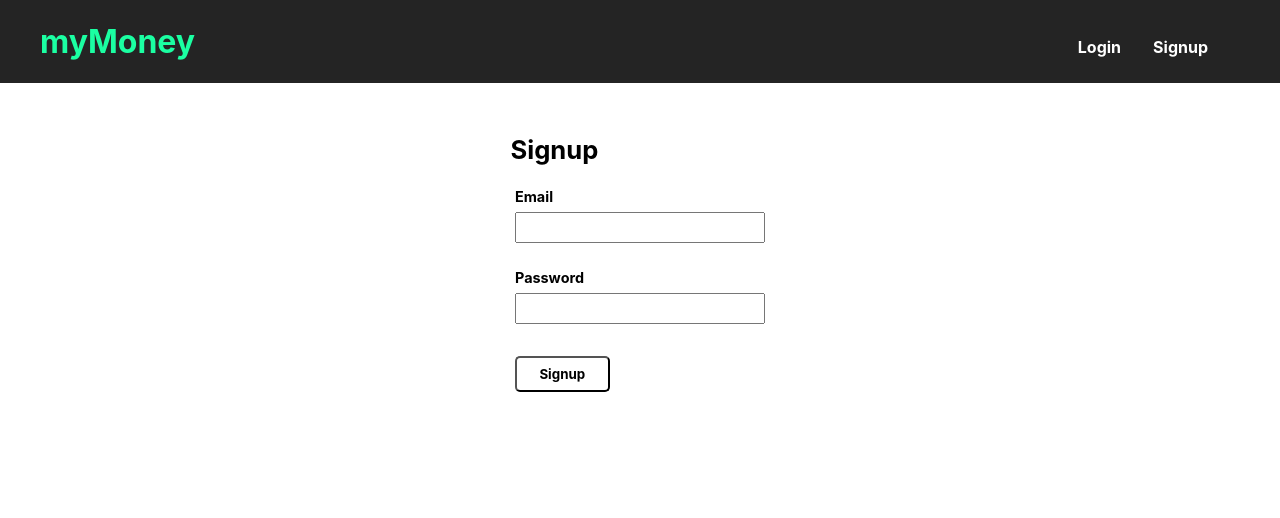
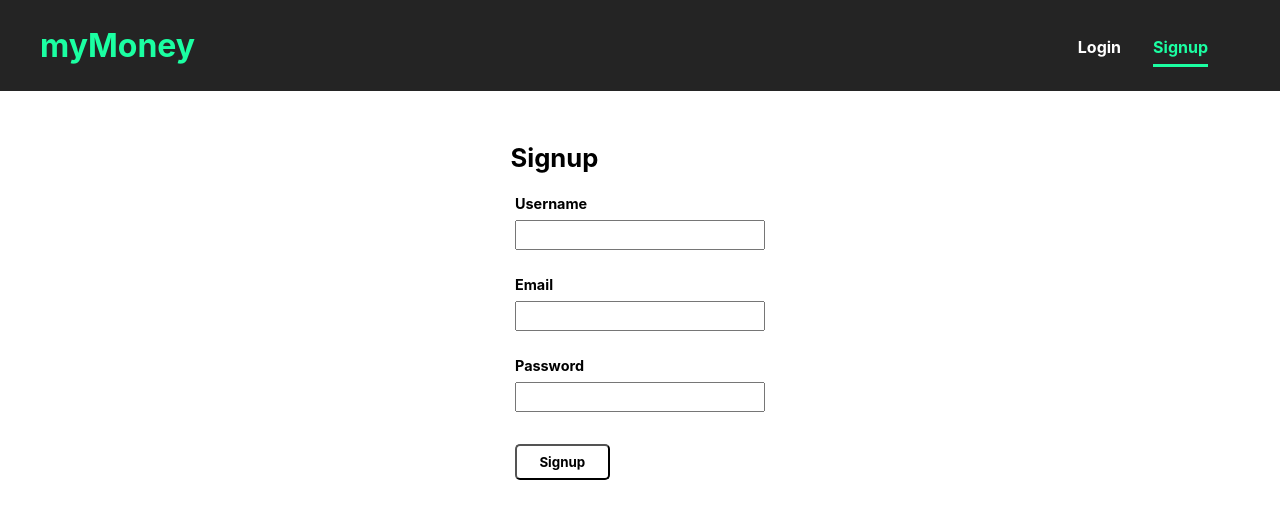
Before and after one commit to SheriefElnahas/react-small-projects, a React app in the folder 07-finance-tracker/: page /signup in a window 1280 px wide. Shown: the top 518 px of the page. Built offline with nearby package versions, Linux system fonts and the light colour scheme; the HTML template or start-up script is replaced by a standard one.

Commit message:
Improve Navbar UI

```diff
--- a/07-finance-tracker/src/App.jsx
+++ b/07-finance-tracker/src/App.jsx
@@ -15,7 +15,6 @@ function App() {
         <Route path="/" element={<Home />} />
         <Route path="/signup" element={<Signup />} />
       </Routes>
-
     </div>
   );
 }
--- a/07-finance-tracker/src/UI/Input.jsx
+++ b/07-finance-tracker/src/UI/Input.jsx
@@ -1,11 +1,9 @@
 import { useState } from 'react';
 import './Input.css';
 
-function Input({ type, name }) {
-  const [input, setInput] = useState('');
-
+function Input({ type, name, value, setValue }) {
   function handleChange(e) {
-    setInput(e.target.value);
+    setValue(e.target.value);
   }
 
   return (
@@ -13,9 +11,55 @@ function Input({ type, name }) {
       <label className="form__label" htmlFor={name}>
         {name[0].toUpperCase() + name.slice(1)}
       </label>
-      <input className="form__input" type={type} name={name} id={name} value={input} onChange={handleChange} />
+      <input className="form__input" type={type} name={name} id={name} value={value} onChange={handleChange} />
     </div>
   );
 }
 
 export default Input;
+
+// import { useState } from 'react';
+// import './Input.css';
+
+// function Input({ type, name, onSubmit }) {
+//   const [input, setInput] = useState('');
+
+//   function handleChange(e) {
+//     setInput(e.target.value);
+//     onSubmit(name, e.target.value); // pass the name and value to the parent component
+//   }
+
+//   return (
+//     <div className="form__control">
+//       <label className="form__label" htmlFor={name}>
+//         {name[0].toUpperCase() + name.slice(1)}
+//       </label>
+//       <input className="form__input" type={type} name={name} id={name} value={input} onChange={handleChange} />
+//     </div>
+//   );
+// }
+
+// function ParentComponent() {
+//   const [formValues, setFormValues] = useState({});
+
+//   function handleInputChange(name, value) {
+//     setFormValues({...formValues, [name]: value });
+//   }
+
+//   return (
+//     <div>
+//       <Input type="text" name="firstName" onSubmit={handleInputChange} />
+//       <Input type="text" name="lastName" onSubmit={handleInputChange} />
+//       <ChildComponent formValues={formValues} />
+//     </div>
+//   );
+// }
+
+// function ChildComponent({ formValues }) {
+//   return (
+//     <div>
+//       <p>First Name: {formValues.firstName}</p>
+//       <p>Last Name: {formValues.lastName}</p>
+//     </div>
+//   );
+// }
--- a/07-finance-tracker/src/components/Navbar.css
+++ b/07-finance-tracker/src/components/Navbar.css
@@ -27,9 +27,16 @@
 .nav__link {
   color: #fff;
   margin-top: 0.7rem;
+  padding-bottom:0.3rem;
+  border-bottom:3px solid transparent;
 }
 
 .nav__link:hover {
   color:#1bffa2;
+  border-bottom:3px solid #1bffa2;
+}
 
+.active {
+  color:#1bffa2;
+  border-bottom:3px solid #1bffa2;
 }
--- a/07-finance-tracker/src/components/Navbar.jsx
+++ b/07-finance-tracker/src/components/Navbar.jsx
@@ -1,13 +1,13 @@
-import { NavLink } from 'react-router-dom';
+import { NavLink, Link } from 'react-router-dom';
 
 import './Navbar.css';
 function Navbar() {
   return (
     <nav className="nav">
       <div className="container">
-        <NavLink to="/" >
+        <Link to="/" >
         <h1 className="nav__logo">myMoney</h1>
-        </NavLink>
+        </Link>
 
         <ul className="nav__list">
           <li className="nav__item">
--- a/07-finance-tracker/src/pages/Signup.jsx
+++ b/07-finance-tracker/src/pages/Signup.jsx
@@ -5,31 +5,25 @@ import Button from '../UI/Button';
 import Input from '../UI/Input';
 
 function Signup() {
-  const [input, setInput] = useState('');
+  const [username, setUsername] = useState('');
+  const [email, setEmail] = useState('');
+  const [password, setPassword] = useState('');
 
   function handleSubmit(e) {
     e.preventDefault();
 
-    console.log(input);
+    console.log(email, password);
+    setEmail('');
+    setPassword('');
   }
 
   return (
     <div className="signup">
       <h2 className="signup__heading">Signup</h2>
       <form onSubmit={handleSubmit} className="signup__form">
-        <Input type="email" name="email" />
-        {/* <div className="form__control">
-          <label className="form__label" htmlFor="email">
-            Email
-          </label>
-          <input value={input} onChange={(e) => setInput(e.target.value)} className="form__input" type="test" id="email" name="email" />
-        </div> */}
-        <div className="form__control">
-          <label className="form__label" htmlFor="password">
-            Password
-          </label>
-          <input className="form__input" type="password" id="password" name="password" />
-        </div>
+        <Input type="text" name="username" value={username} setValue={setUsername} />
+        <Input type="email" name="email" value={email} setValue={setEmail} />
+        <Input type="password" name="password" value={password} setValue={setPassword} />
 
         <Button>Signup</Button>
       </form>
```
